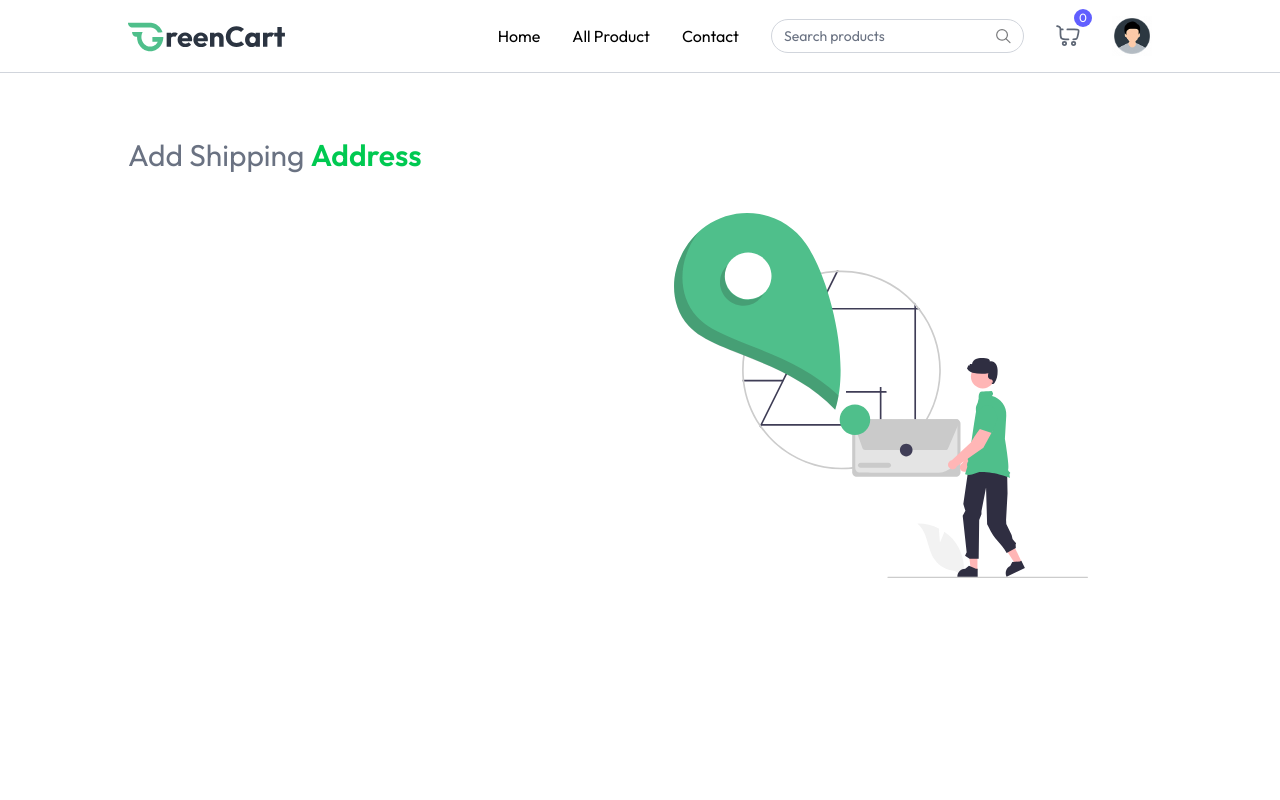
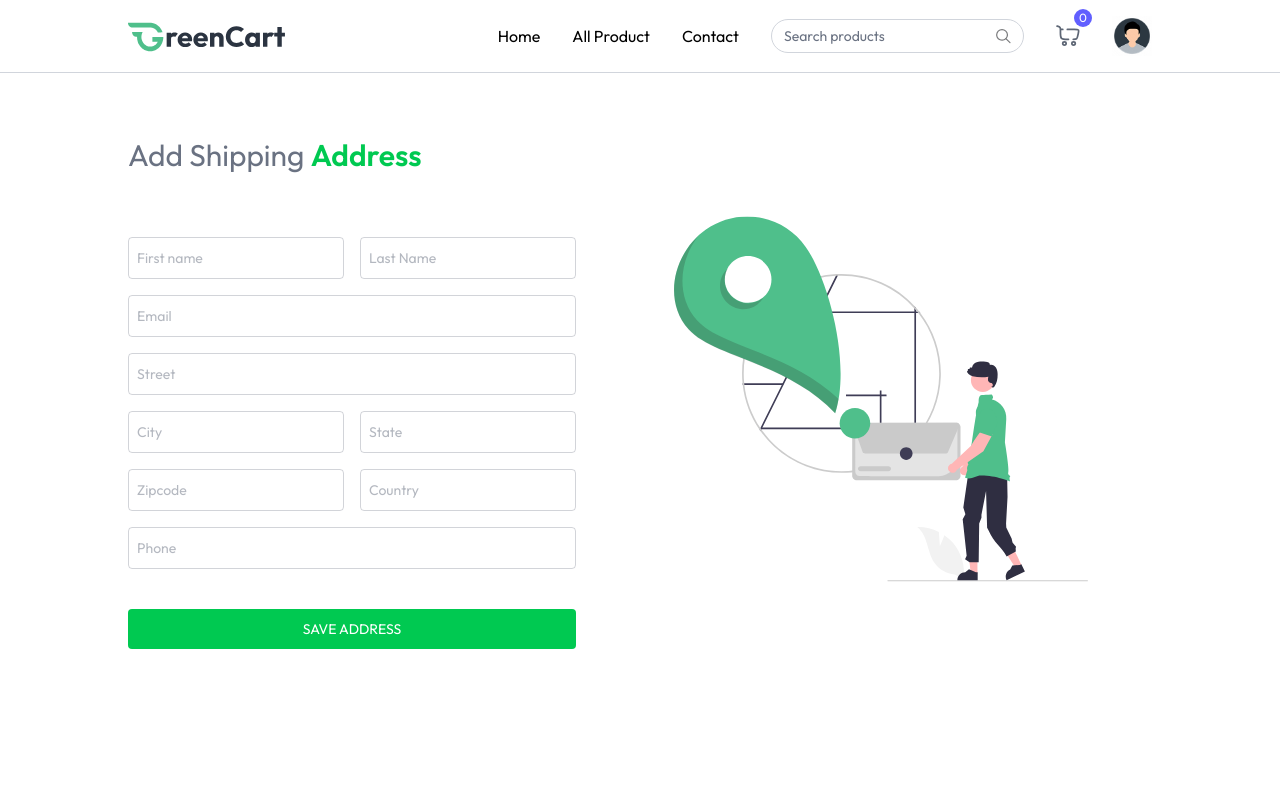
Before and after one commit to ShravaniSindagi00/EcoCart, a React (Vite) app: page /add-address in a window 1280 px wide. Shown: the top 800 px of the page. Built offline with nearby package versions, Linux system fonts and the light colour scheme.

Commit message:
Address form completed

```diff
--- a/src/pages/AddAddress.jsx
+++ b/src/pages/AddAddress.jsx
@@ -1,23 +1,145 @@
-import React from 'react'
+import React, { useState } from 'react'
+
 import { assets } from '../assets/greencart_assets/assets'
 
-const inputField = (() =>{
-
-})
-
+const InputField = ({type, placeholder, name, handleChange, address}) => {
+  return (
+    <input
+      className='w-full px-2 py-2.5 border border-gray-500/30 rounded outline-none text-gray-500 focus:border-amber-200 transition'
+      type={type}
+      placeholder={placeholder}
+      onChange={handleChange}
+      name={name}
+      value={address[name]}
+      required
+    />
+  )
+}
 
 const AddAddress = () => {
+  const [address, setAddress] = useState({
+    firstName: '',
+    lastName: '',
+    email: '',
+    street: '',
+    city: '',
+    state: '',
+    zipcode: '',
+    country: '',
+    phone: '',
+  })
+
+  const handleChange = (e) => {
+    const {name, value} = e.target;
+
+    setAddress((prevAddress) => ({
+      ...prevAddress,
+      [name]: value,
+    }))
+  }
+
+  const onSubmitHandler = async (e) => {
+    e.preventDefault();
+  }
+
   return (
     <div className='mt-16 pb-16'>
-    <p className='text-2xl md:text-3xl text-gray-500'>Add Shipping <span className='font-semibold text-green-500'>Address</span ></p>
+      <p className='text-2xl md:text-3xl text-gray-500'>
+        Add Shipping <span className='font-semibold text-green-500'>Address</span>
+      </p>
 
-<div className='flex flex-col-reverse md:flex-row justify-between mt-10'>
-<div className='flex-1 max-w-md'>
+      <div className='flex flex-col-reverse md:flex-row justify-between mt-10 gap-8'>
+        <div className='flex-1 max-w-md'>
+          <form onSubmit={onSubmitHandler} className='space-y-4 mt-6 text-sm'>
+            <div className='grid grid-cols-2 gap-4'>
+              <InputField
+                handleChange={handleChange}
+                address={address}
+                name='firstName'
+                type="text"
+                placeholder="First name"
+              />
+              <InputField
+                handleChange={handleChange}
+                address={address}
+                name='lastName'
+                type="text"
+                placeholder="Last Name"
+              />
+            </div>
 
-</div>
-    <img className='md:mr-16 mb-16 md:mt-0'   src={assets.add_address_iamge} alt="Add Address" />
-</div>
+            <InputField
+              handleChange={handleChange}
+              address={address}
+              name='email'
+              type="email"
+              placeholder="Email"
+            />
 
+            <InputField
+              handleChange={handleChange}
+              address={address}
+              name='street'
+              type="text"
+              placeholder="Street"
+            />
+
+            <div className='grid grid-cols-2 gap-4'>
+              <InputField
+                handleChange={handleChange}
+                address={address}
+                name='city'
+                type="text"
+                placeholder="City"
+              />
+              <InputField
+                handleChange={handleChange}
+                address={address}
+                name='state'
+                type="text"
+                placeholder="State"
+              />
+            </div>
+
+            <div className='grid grid-cols-2 gap-4'>
+              <InputField
+                handleChange={handleChange}
+                address={address}
+                name='zipcode'
+                type="number"
+                placeholder="Zipcode"
+              />
+              <InputField
+                handleChange={handleChange}
+                address={address}
+                name='country'
+                type="text"
+                placeholder="Country"
+              />
+            </div>
+
+            <InputField
+              handleChange={handleChange}
+              address={address}
+              name='phone'
+              type="number"
+              placeholder="Phone"
+            />
+
+            <button
+              className='w-full py-2.5 bg-green-500 text-white rounded transition hover:bg-green-600 mt-6 cursor-pointer uppercase'
+              type='submit'
+            >
+              Save Address
+            </button>
+          </form>
+        </div>
+        <img
+          className='md:mr-16 mb-16 md:mt-0'
+          src={assets.add_address_iamge}
+          alt="Add Address"
+        />
+      </div>
     </div>
   )
 }
```
